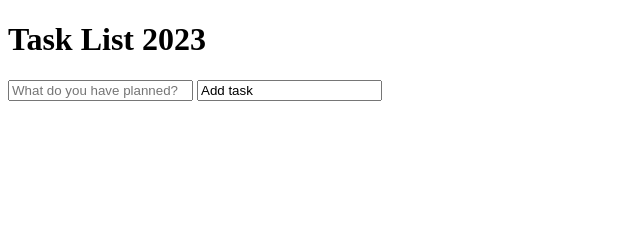
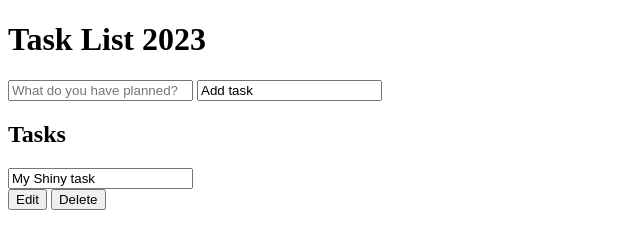
Before and after one commit to developer-rak/To-Do-List, a plain HTML site: page index.html in a window 1280 px wide. Shown: the whole page, without its empty margins (0-640 px from the left). Drawn offline with Linux system fonts and the light colour scheme.

Commit message:
added section for tasks

```diff
--- a/index.html
+++ b/index.html
@@ -20,7 +20,19 @@
 
   <main>
     <section class="task-list">
+      <h2>Tasks</h2>
 
+      <div class="tasks">
+        <div class="task">
+          <div class="content">
+            <input type="text" class="text" value="My Shiny task" readonly>
+          </div>
+          <div class="actions">
+            <button class="edit">Edit</button>
+            <button class="delete">Delete</button>
+          </div>
+        </div>
+      </div>
     </section>
   </main>
   <!-- -----SCRIPT----- -->
```
